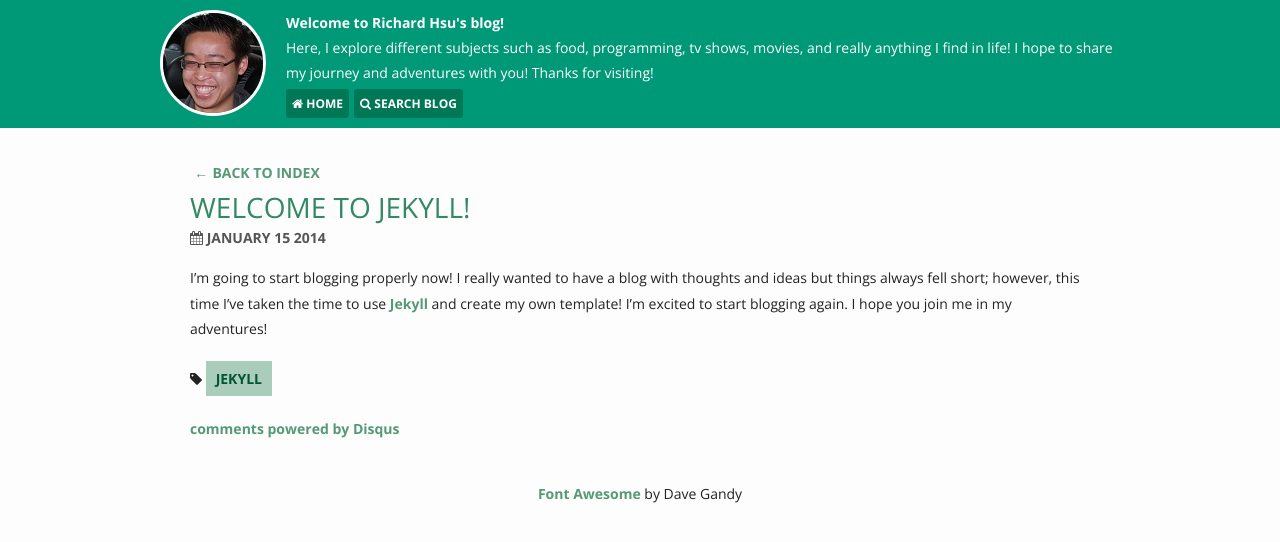
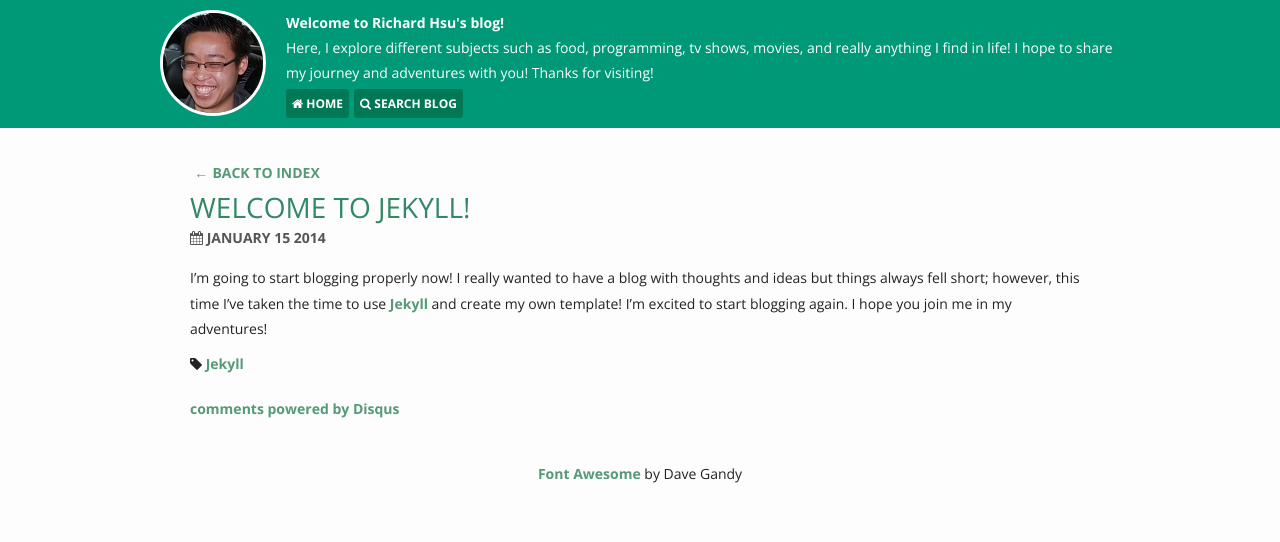
Before and after one commit to richardhsu/richardhsu.github.io, a Jekyll site: the page built from _posts/2014-01-15-welcome-to-jekyll.markdown, in a window 1280 px wide. Shown: the top 542 px of the page. Built offline with Jekyll 4.4.1, drawn with Linux system fonts in a browser that asks for light colours; nearby versions of some CDN libraries; Markdown is read by kramdown in place of the engine named in the settings; comment, search, counter and statistics services are not loaded.

Commit message:
Build site at 2014-05-24 03:32:44 UTC

```diff
--- a/_layouts/post.html
+++ b/_layouts/post.html
@@ -11,9 +11,7 @@ layout: default
 
   <div class="post-footer">
     <span class="post-tags"><i class="fa fa-tag"></i>
-      {% for tag in page.tags %}
-      <a href="/tag/{{ tag | replace:' ','-' | downcase }}" rel="tag">{{ tag }}</a>{% if forloop.last == false %}, {% endif %}
-      {% endfor %}
+      {% for tag in page.tags %}<a href="/tag/{{ tag | replace:' ','-' | downcase }}" rel="tag">{{ tag }}</a>{% if forloop.last == false %}, {% endif %}{% endfor %}
     </span>
   </div>
 
--- a/css/style.css
+++ b/css/style.css
@@ -14,7 +14,7 @@ body {
   padding: 0;
 }
 
-h1, h1 a:link, h1 a:visited, h1 a:hover, h1 a:active{
+h1, h1 a:link, h1 a:visited, h1 a:hover, h1 a:active {
   font-weight: normal;
 }
 
@@ -205,28 +205,6 @@ ul.pages li a:hover, ul.pages li a:active {
   text-transform: uppercase;
 }
 
-.post-footer a:link, .post-footer a:visited {
-  background: #aaccbb;
-  color: #005533;
-  display: inline-block;
-  font-weight: bold;
-  margin-top: 10px;
-  padding: 5px 10px;
-  text-decoration: none;
-  text-transform: uppercase;
-}
-
-.post-footer a:hover, .post-footer a:active {
-  background: #bbddcc;
-  color: #227755;
-  display: inline-block;
-  font-weight: bold;
-  margin-top: 10px;
-  padding: 5px 10px;
-  text-decoration: none;
-  text-transform: uppercase;
-}
-
 #post-navigation {
   margin: 40px 0 10px 0;
   text-transform: uppercase;
```
Also changed, not shown: 13 other files.
